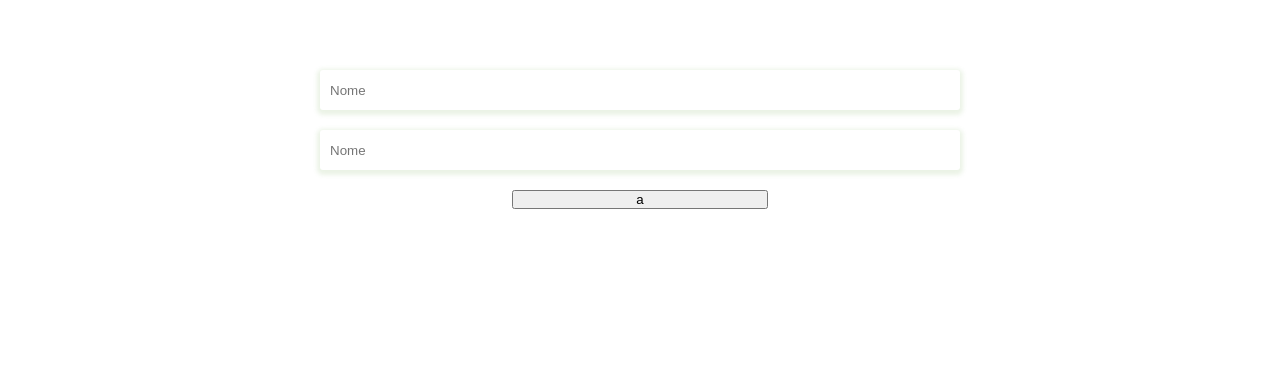
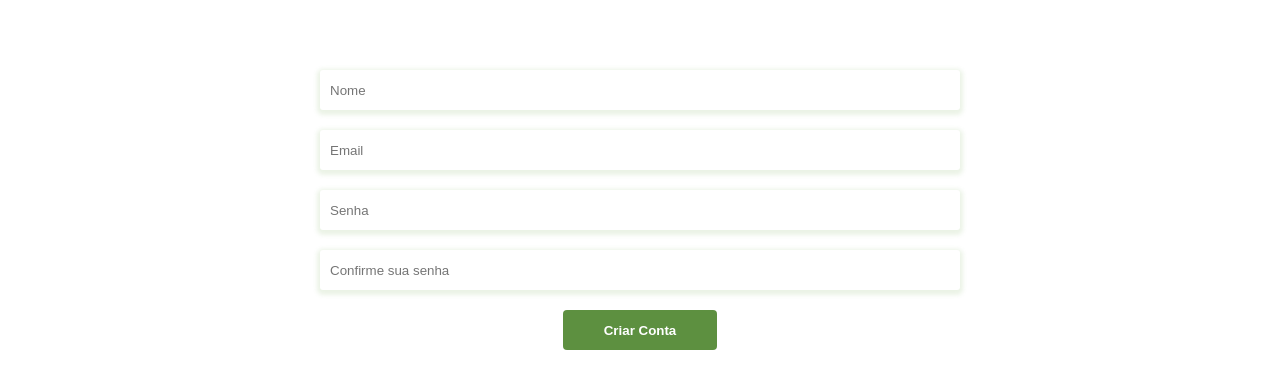
Before and after one commit to viniciuscoassis/projeto16-shortly-front, a React (Create React App) app: page /auth in a window 1280 px wide. Shown: the part 447-836 px from the top of the page. Before the commit the page ends 800 px from the top, so only its background shows below. Built offline with nearby package versions, Linux system fonts and the light colour scheme.

Commit message:
feat: add signup and signin

```diff
--- a/src/assets/globalStyle/globalStyles.js
+++ b/src/assets/globalStyle/globalStyles.js
@@ -36,6 +36,9 @@ border-radius: 3px;
 .u-margin-bottom-large{
   margin-bottom: 7rem;
 }
+/* .u-button-green{
+width: ;
+} */
 `;
 
 export default GlobalStyle;
--- a/src/components/AuthPage/AuthPage.js
+++ b/src/components/AuthPage/AuthPage.js
@@ -1,48 +1,112 @@
 import { useState } from "react";
-import { useSearchParams } from "react-router-dom";
+import { useNavigate, useSearchParams } from "react-router-dom";
 import styled from "styled-components";
+import { postSignIn, postSignUp } from "../../services/shortly.js";
 import Header from "../Header/Header.js";
 import Navbar from "../NavBar/Navbar.js";
 
 export default function AuthPage() {
-  const [form, setForm] = useState({
+  const emptyForm = {
     name: "",
     email: "",
     password: "",
     confirmPassword: "",
-  });
-  const [searchParams, setSearchParams] = useSearchParams();
+  };
+  const [form, setForm] = useState(emptyForm);
+  const [searchParams] = useSearchParams();
   const type = searchParams.get("type");
+  const navigate = useNavigate();
 
   function handleForm(e) {
-    setForm({ [e.target.name]: e.target.value });
+    setForm({ ...form, [e.target.name]: e.target.value });
   }
   function submitForm(e) {
     e.preventDefault();
-    console.log(form);
+    if (isLogin()) {
+      delete form.name;
+      delete form.confirmPassword;
+
+      const loginPromisse = postSignIn(form);
+      loginPromisse
+        .then((res) => {
+          const resp = res.data;
+          console.log(resp);
+          localStorage.setItem(
+            "shortly",
+            JSON.stringify({ token: res.data.token, timestamp: +new Date() })
+          );
+          navigate("/home");
+        })
+        .catch((res) => alert(res.response.data));
+      return;
+    }
+    const registerPromisse = postSignUp(form);
+
+    registerPromisse
+      .then((res) => {
+        navigate("/auth?type=login");
+      })
+      .catch((res) => alert(res.response.data));
+  }
+
+  function isLogin() {
+    return type === "login";
   }
 
   return (
     <Wrapper>
-      <Navbar />[
+      <Navbar setForm={setForm} emptyForm={emptyForm} />
+      [
       <Header />
       <form className="form" onSubmit={submitForm}>
+        {isLogin() ? (
+          ""
+        ) : (
+          <input
+            className="form__input form__input-name u-green-box"
+            placeholder="Nome"
+            name="name"
+            value={form ? form.name : ""}
+            onChange={handleForm}
+            required
+          />
+        )}
+
         <input
-          className="form__input form__input-name u-green-box"
-          placeholder="Nome"
-          name="name"
-          value={form.name}
+          className="form__input form__input-email u-green-box"
+          placeholder="Email"
+          name="email"
+          value={form ? form.email : ""}
           onChange={handleForm}
+          required
         />
         <input
-          className="form__input form__input-name u-green-box"
-          placeholder="Nome"
-          name="name"
-          value={form.name}
+          className="form__input form__input-password u-green-box"
+          placeholder="Senha"
+          name="password"
+          value={form ? form.password : ""}
           onChange={handleForm}
+          type="password"
+          required
         />
+        {isLogin() ? (
+          ""
+        ) : (
+          <>
+            <input
+              className="form__input form__input-confirmPassword u-green-box"
+              placeholder="Confirme sua senha"
+              name="confirmPassword"
+              value={form ? form.confirmPassword : ""}
+              onChange={handleForm}
+              type="password"
+              required
+            />
+          </>
+        )}
+
         <button className="form__button" type="submit">
-          a
+          {isLogin() ? "Entrar" : "Criar Conta"}
         </button>
       </form>
     </Wrapper>
@@ -55,20 +119,32 @@ const Wrapper = styled.div`
     flex-direction: column;
     width: 100%;
 
+    input:-webkit-autofill,
+    input:-webkit-autofill:focus {
+      transition: background-color 600000s 0s, color 600000s 0s;
+    }
+
     &__input {
       border: none;
       width: 50vw;
       height: 4rem;
       display: block;
       padding-left: 1rem;
+      background-color: white;
 
       &:not(:last-child) {
         margin-bottom: 2rem;
       }
     }
     &__button {
-      width: 20vw;
+      width: 12vw;
+      height: 5vh;
       margin: 0 auto;
+      border: none;
+      border-radius: 4px;
+      background-color: #5d9040;
+      color: white;
+      font-weight: 700;
     }
   }
 `;
--- a/src/components/NavBar/Navbar.js
+++ b/src/components/NavBar/Navbar.js
@@ -1,7 +1,7 @@
 import { useNavigate } from "react-router-dom";
 import styled from "styled-components";
 
-export default function Navbar() {
+export default function Navbar({ setForm, emptyForm }) {
   const navigate = useNavigate();
 
   function navAuth(type) {
@@ -12,13 +12,19 @@ export default function Navbar() {
       {" "}
       <nav className="nav">
         <h4
-          onClick={() => navAuth("login")}
+          onClick={() => {
+            navAuth("login");
+            setForm(emptyForm);
+          }}
           className="nav__content nav__content-login "
         >
           Entrar
         </h4>
         <h4
-          onClick={() => navAuth("signup")}
+          onClick={() => {
+            navAuth("signup");
+            setForm(emptyForm);
+          }}
           className="nav__content nav__content-signup"
         >
           Cadastrar-se
```
